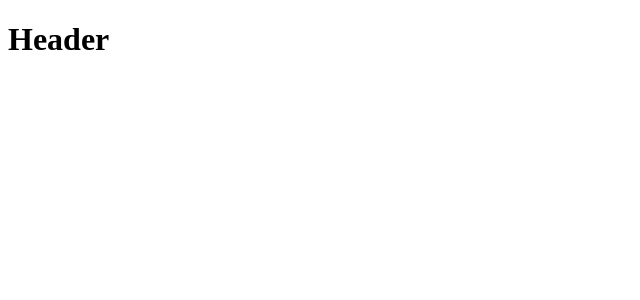
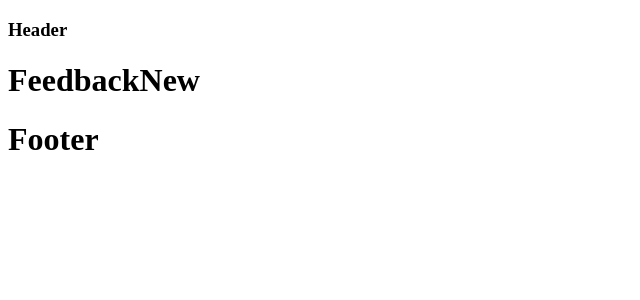
Before and after one commit to shekebroya/umfrageApp, a React (Create React App) app in the folder client/: page /umfragen/neue-umfrage in a window 1280 px wide. Shown: the top 300 px of the page, without its empty margins (0-640 px from the left). Built offline with nearby package versions, Linux system fonts and the light colour scheme.

Commit message:
header component

```diff
--- a/client/src/components/App.js
+++ b/client/src/components/App.js
@@ -1,10 +1,11 @@
 import React from 'react';
 import { BrowserRouter, Route } from 'react-router-dom';
 
-const Header = () => <h1>Header</h1>;
+import Header from './Header';
 const Landingpage = () => <h1>Landingpage</h1>;
 const Dashboard = () => <h1>Dashboard</h1>;
-const FeddbackNew = () => <h1>FeddbakNew</h1>;
+const FeedbackNew = () => <h1>FeedbackNew</h1>;
+const Footer = () => <h1>Footer</h1>;
 
 const App = () => {
   return (
@@ -13,8 +14,9 @@ const App = () => {
         <div>
           <Header />
           <Route exact path="/" component={Landingpage} />
-          <Route exact path="/umfrage" component={Dashboard} />
-          <Route path="/umfrage/neue-umfrage" component={FeddbackNew} />
+          <Route exact path="/umfragen" component={Dashboard} />
+          <Route path="/umfragen/neue-umfrage" component={FeedbackNew} />
+          <Footer />
         </div>
       </BrowserRouter>
     </div>
--- /dev/null
+++ b/client/src/components/Header.js
@@ -0,0 +1,13 @@
+import React, { Component } from 'react';
+
+class Header extends Component {
+  render() {
+    return (
+      <div>
+        <h3>Header</h3>
+      </div>
+    );
+  }
+}
+
+export default Header;
```
